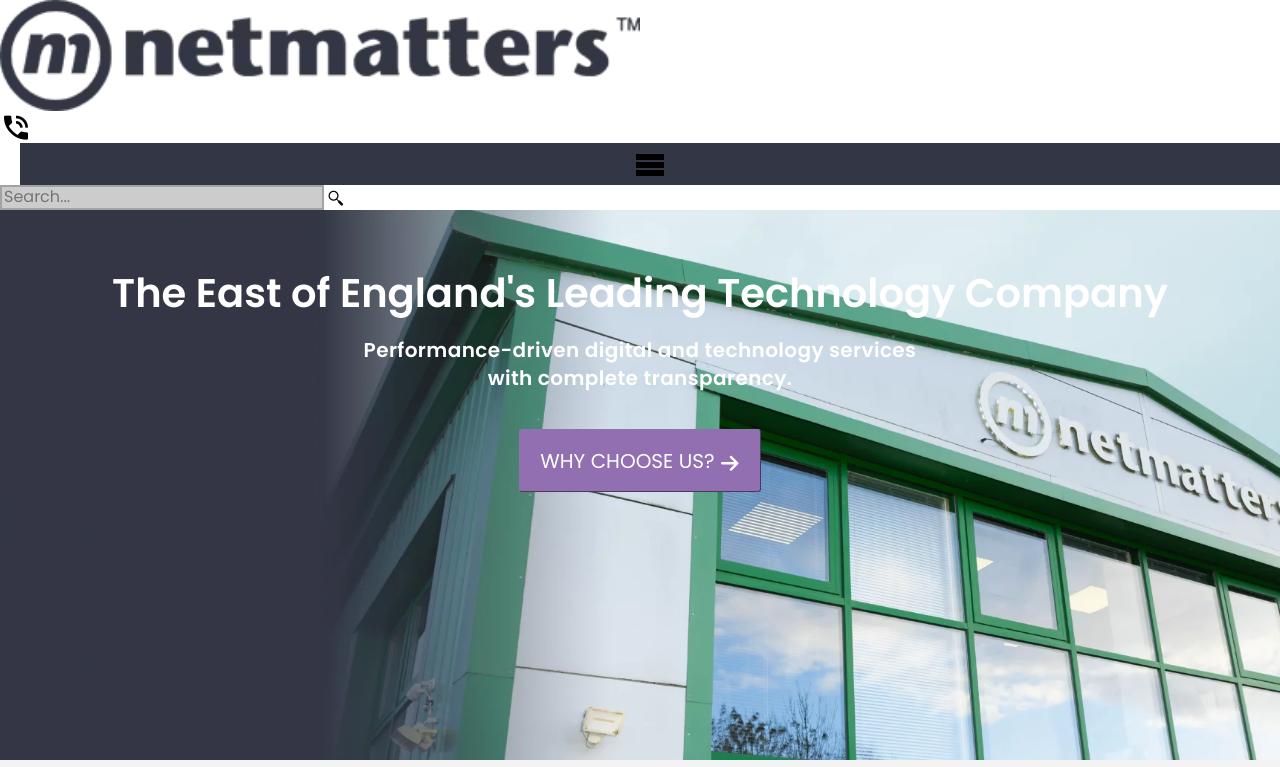
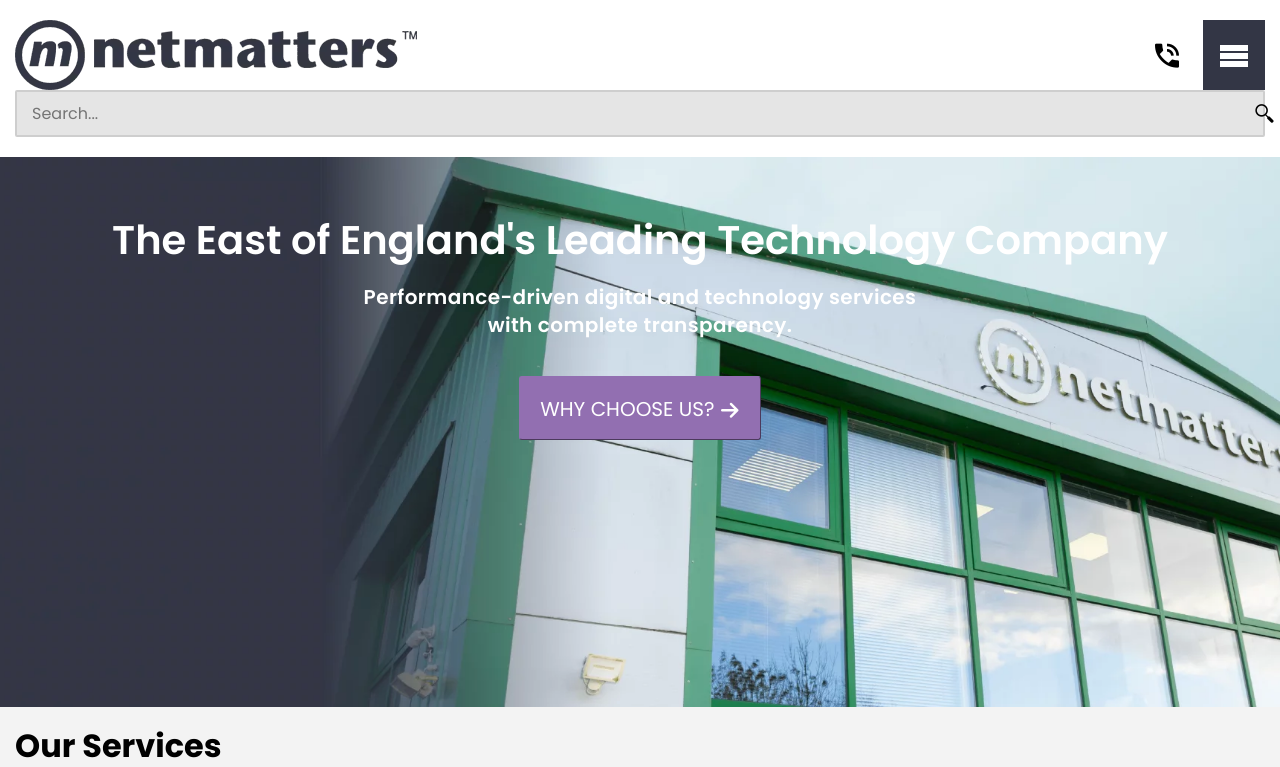
Before and after one commit to kieranmoody/Netmatters-Website-Copy, a PHP site: page / in a window 1280 px wide. Shown: the top 767 px of the page. Run offline with PHP 8.4, Linux system fonts and the light colour scheme; style sheets or scripts are compiled from the project's sources; some web fonts are replaced.

Commit message:
improvements to header, improving accuracy of sizing

```diff
--- a/css/styles.css
+++ b/css/styles.css
@@ -364,19 +364,54 @@
 }
 
 /*Header*/
+header {
+  display: block;
+  padding: 20px 0;
+  box-sizing: border-box;
+  text-align: center;
+}
+
+#heading {
+  padding-left: 15px;
+  padding-right: 15px;
+  margin-left: auto;
+  margin-right: auto;
+}
+
 #still-bar {
   height: 550px;
 }
 
+header #netmatters {
+  height: auto;
+  vertical-align: middle;
+  float: none;
+  width: 100%;
+  display: table-cell;
+}
+
+#header-phone {
+  display: table-cell;
+}
+
 header img {
-  height: auto;
-  width: 50%;
+  max-width: 100%;
   display: block;
 }
 
 input {
-  border: 2px solid rgba(0, 0, 0, 0.2);
-  background-color: rgba(0, 0, 0, 0.2);
+  border: 2px solid rgba(0, 0, 0, 0.1);
+  border-radius: 2px;
+  background-color: rgba(0, 0, 0, 0.1);
+  padding: 5px 40px 5px 15px;
+  width: 100%;
+  height: 47px;
+  display: inline-block;
+}
+
+#header-phone {
+  padding-left: 20px;
+  padding-right: 20px;
 }
 
 /*Still Bar*/
@@ -620,11 +655,25 @@
 
 .icon-menu {
   font-size: 32px;
-  display: block;
+  display: table-cell;
   background-color: rgb(51, 54, 69);
-  margin-left: 20px;
   padding: 5px 15px;
   text-align: center;
+  color: white;
+  font-weight: 400;
+  line-height: 45px;
+}
+
+.icon-magnifier {
+  position: absolute;
+  display: inline-block;
+  right: 5px;
+  font-size: 20px;
+  line-height: 47px;
+  box-sizing: border-box;
+  text-align: center;
+  overflow: visible;
+  margin: 0;
 }
 
 /*Services Icons*/
--- a/index.html
+++ b/index.html
@@ -13,12 +13,18 @@
 </head>
 <body>
     <header>
+        <div id="heading">
+            <div id="netmatters">
                 <img src="images/netmatters-logo.jpg">
+            </div>
+            <div id="header-phone">
                 <span class="icon-phone_in_talk">
                 </span>
+            </div>
             <span class="icon-menu">
             </span>
             <input placeholder="Search..."> <a href="#"><span class="icon-magnifier"></span></a>
+        </div>
     </header>
     <main>
         <section class="container" id="still-bar"> <!--Scroll Bar-->
--- a/scss/layout/_container.scss
+++ b/scss/layout/_container.scss
@@ -1,20 +1,54 @@
 
 /*Header*/
+
+header {
+    display: block;
+    padding: 20px 0;
+    box-sizing: border-box;
+    text-align: center;
+}
+
+#heading {
+    padding-left: 15px;
+    padding-right: 15px;
+    margin-left: auto;
+    margin-right: auto;
+}
 
 #still-bar {
     height: 550px;
 }
 
+header #netmatters {
+    height: auto;
+    vertical-align: middle;
+    float: none;
+    width: 100%;
+    display: table-cell;
+}
+
+#header-phone {
+    display: table-cell;
+}
+
 header img {
-    height: auto;
-    width: 50%;
-
+    max-width: 100%;
     display: block;
 }
 
 input {
-    border: 2px solid rgba(0,0,0,0.2);
-    background-color: rgba(0,0,0,0.2);
+    border: 2px solid rgba(0,0,0,0.1);
+    border-radius: 2px;
+    background-color: rgba(0,0,0,0.1);
+    padding: 5px 40px 5px 15px;
+    width: 100%;
+    height: 47px;
+    display: inline-block;
+}
+
+#header-phone {
+    padding-left: 20px;
+    padding-right: 20px;
 }
 
 /*Still Bar*/
--- a/scss/modules/_icons.scss
+++ b/scss/modules/_icons.scss
@@ -5,14 +5,26 @@
 
 .icon-menu {
     font-size: 32px;
-    display: block;
+    display: table-cell;
     background-color: rgb(51, 54, 69);
-    margin-left: 20px;
     padding: 5px 15px;
     text-align: center;
-
+    color: white;
+    font-weight: 400;
+    line-height: 45px;
 }
 
+.icon-magnifier {
+    position: absolute;
+    display: inline-block;
+    right: 5px;
+    font-size: 20px;
+    line-height: 47px;
+    box-sizing: border-box;
+    text-align: center;
+    overflow:visible;
+    margin: 0;
+}
 
 /*Services Icons*/
 .icon-app_settings_alt {
```
Also changed, not shown: 1 other file. Lines whose indentation alone changed are shown as unchanged.
